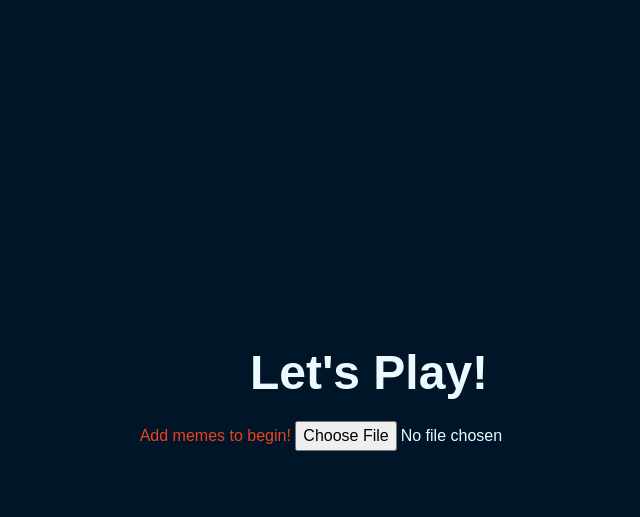
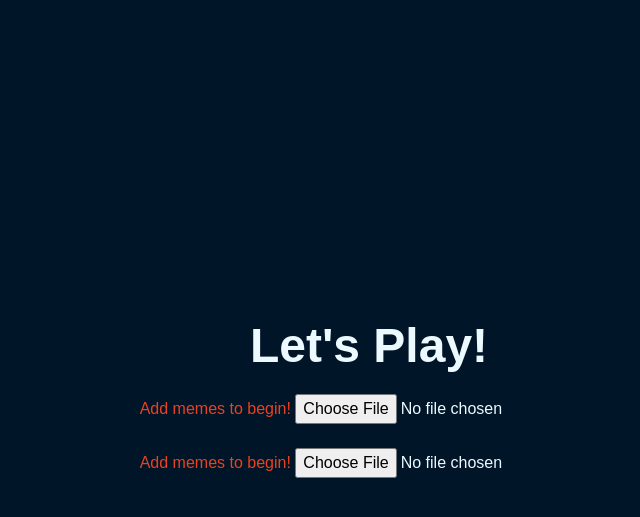
Before and after one commit to MescoCzubinski/HeroesOfTheBrain2024, a PHP site: page / in a window 1280 px wide. Shown: the top 517 px of the page, without its empty margins (271-911 px from the left). Run offline with PHP 8.4, Linux system fonts and the light colour scheme.

Commit message:
some changes

```diff
--- a/index.php
+++ b/index.php
@@ -1,3 +1,18 @@
+<?php
+
+session_start();
+
+if(!isset($_COOKIE['user'])){
+  $DB = new mysqli("localhost", "root", "", "heroes_of_the_brain");
+
+
+
+  $DB->close();
+}
+
+?>
+
+
 <!doctype html>
 <html>
 <head>
@@ -9,6 +24,21 @@
   <div class="flex flex-col w-full h-full items-center justify-center gap-6">
     <h1>Let's Play!</h1>
 
+    <!-- Wygląd przy zalogowanym użytkowniku -->
+    <div class="gap-6 flex flex-col items-center justify-center">
+
+      <form action="./queries.php" method="post">
+        <label for="memes" class="text-alert">Add memes to begin!</label>
+        <input type="file" id="memes" name="memes" accept="image/png, image/jpeg" />
+      </form>
+
+    </div>
+    <!-- Wygląd przy zalogowanym użytkowniku -->
+
+
+
+    <!-- Wygląd bez użytkownika -->
+
     <div class="gap-6 flex flex-col items-center justify-center">
 
       <form action="./queries.php" method="post">
@@ -18,6 +48,11 @@
 
     </div>
 
+    <!-- Wygląd bez użytkownika -->
+
+
+
+
   </div>
 </body>
 </html>
```
Also changed, not shown: queries.php (+12 -0 lines).
